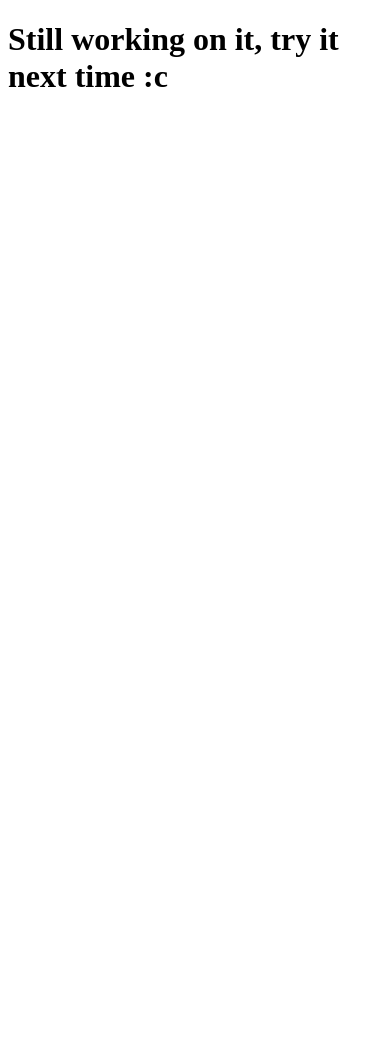
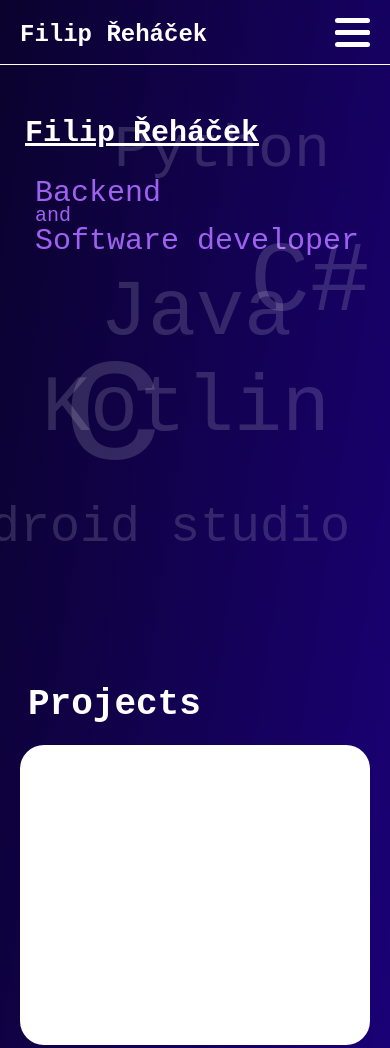
Before and after one commit to FOFOLA1/FOFOLA1.github.io, a website: page index.html in a window 390 px wide. Shown: the top 1048 px of the page. Before the commit the page ends 844 px from the top, so only its background shows below. Drawn offline with Linux system fonts and the light colour scheme.

Commit message:
hope it works

```diff
--- a/index.html
+++ b/index.html
@@ -1,11 +1,107 @@
+<!--
+    XL: > 1280px
+    MD: > 768px
+    SM: DEFAULT !
+-->
 <!DOCTYPE html>
 <html lang="en">
 <head>
     <meta charset="UTF-8">
     <meta name="viewport" content="width=device-width, initial-scale=1.0">
-    <title>FOFOLA_1´s page</title>
+    <link rel="stylesheet" href="output.css">
+    <title>Filip Řeháček</title>
 </head>
-<body>
-    <h1>Still working on it, try it next time :c</h1>
+<body class="font-kode bg-gradient-to-br from-bg1 to-bg2 text-white">
+
+
+    <nav class="flex items-center justify-between flex-row px-[calc(100vw/2-750px)] md:h-[50px] lg:h-[50px] h-[60px] mt-[5px] border-b-white border-b">
+        <a href=""><h1 class="text-2xl font-bold px-5">Filip Řeháček</h1></a>
+        <!--
+        <ul>
+            <li><a href="#"><img src="img/gh.webp" alt="Github"></a></li>
+            <li><a href="#"><img src="img/in.webp" alt="Linkedin"></a></li>
+            <li><a href="#"><img src="img/dc.webp" alt="Discord"></a></li>
+        </ul>
+        -->
+
+        <!-- Hamburger -->
+        <div class="inline md:hidden xl:hidden px-5 mt-[-5px]">
+            <input type="checkbox" id="checkbox3" class="checkbox3 visuallyHidden">
+            <label for="checkbox3">
+                <div class="hamburger hamburger3">
+                    <span class="bar bar1"></span>
+                    <span class="bar bar2"></span>
+                    <span class="bar bar3"></span>
+                    <span class="bar bar4"></span>
+                </div>
+            </label>
+        </div>
+
+
+        <ul class="hidden items-center flex-row justify-between px-5 md:flex xl:flex">
+            <li><a href="#"><div><span>Projects</span></div></a></li>
+            <li><a href="#"><div><span>About</span></div></a></li>
+            <li><a href="#"><div><span>Contact</span></div></a></li>
+        </ul>
+    </nav>
+    <main class="px-[calc(100%/2-730px)] h-[2500px]">
+        <div class="xl:h-[913px] md:h-[600px] h-[500px] relative mx-5">
+            <h1 class="font-kode xl:pt-[130px] xl:text-7xl font-bold underline inline-block
+                pt-[50px] md:text-5xl text-3xl pl-[5px]">Filip Řeháček</h1>
+
+            <div>
+                <p class="xl:text-[70px] md:text-[40px] text-[30px] text-purp block mt-[20px] xl:pl-[10px] font-medium pl-[15px]">Backend</p>
+                <p class="xl:text-[30px] md:text-[20px] text-[20px] text-purp block md:mt-[-20px] xl:mt-[-25px] mt-[-15px] xl:pl-[10px] pl-[15px]">and</p>
+                <p class="xl:text-[70px] md:text-[40px] text-[30px] text-purp block md:mt-[-8px] xl:mt-[-8px] mt-[-10px] xl:pl-[10px] font-medium pl-[15px] leading-10 md:leading-none xl:leading-none">Software developer</p>
+            </div>
+            <span
+                class="bg-text xl:text-[160px] xl:top-0 xl:right-14 xl:text-right
+                    md:text-[120px] md:left-72 md:text-left md:top-52
+                    text-[60px] right-10 text-right top-10"
+                style="animation-delay: 3s;">Python</span>
+            <span
+                class="bg-text xl:text-[250px] xl:right-0 xl:top-40
+                    md:text-[180px] md:right-5 md:top-0
+                    text-[100px] right-0 top-36"
+                style="animation-delay: 0s;">C#</span>
+            <span
+                class="bg-text xl:text-[170px] xl:right-0 xl:bottom-24
+                    md:text-[80px] md:right-60 md:bottom-32
+                    text-[80px] right-10 bottom-24"
+                style="animation-delay: 15s;">Kotlin</span>
+            <span
+                class="bg-text xl:text-[310px] xl:right-72 xl:bottom-52 xl:text-right
+                    md:text-[200px] md:left-10 md:bottom-24
+                    text-[180px] left-10 bottom-5"
+                style="animation-delay: 9s;">c</span>
+            <span
+                class="bg-text xl:text-[230px] xl:left-8 xl:bottom-52
+                    md:text-[100px] md:left-[450px] md:bottom-8
+                    text-[80px] left-20 bottom-48"
+                style="animation-delay: 12s;">Java</span>
+            <span
+                class="bg-text xl:text-[100px] xl:left-5 xl:bottom-5 xl:text-left
+                    md:text-[50px] md:left-20 md:bottom-0 md:text-left
+                    text-[50px] bottom-0 right-5 text-right"
+                style="animation-delay: 6s;">Android studio</span>
+        </div>
+        <div class="mx-5">
+            <h2 class="font-semibold lg:text-6xl text-4xl mt-[100px] text-start md:max-xl:py-10 py-5 px-2">Projects</h2>
+            <div class="grid grid-flow-row  gap-5 auto-cols-max xl:grid-cols-3 md:grid-cols-2 grid-cols-1 auto-rows-auto">
+                <div class="bg-white rounded-3xl h-[300px]">
+
+                </div>
+                <div class="bg-white h-[300px] rounded-3xl"></div>
+                <div class="bg-white h-[300px] rounded-3xl"></div>
+                <div class="bg-white h-[300px] rounded-3xl"></div>
+                <div class="bg-white h-[300px] rounded-3xl"></div>
+                <div class="bg-white h-[300px] rounded-3xl"></div>
+            </div>
+        </div>
+    </main>
+
+    <footer>
+
+    </footer>
 </body>
 </html>
--- /dev/null
+++ b/input.css
@@ -0,0 +1,156 @@
+@tailwind base;
+@tailwind components;
+@tailwind utilities;
+
+/* Local
+@font-face {
+    font-family: 'Kode Mono';
+    font-style: normal;
+    font-weight: 400 700;
+    font-display: swap;
+    src: url("font/A2BYn5pb0QgtVEPFnlYOk4Lwa5I.woff2") format('woff2');
+    unicode-range: U+0100-02BA, U+02BD-02C5, U+02C7-02CC, U+02CE-02D7, U+02DD-02FF, U+0304, U+0308, U+0329, U+1D00-1DBF, U+1E00-1E9F, U+1EF2-1EFF, U+2020, U+20A0-20AB, U+20AD-20C0, U+2113, U+2C60-2C7F, U+A720-A7FF;
+    }
+
+@font-face {
+    font-family: 'Kode Mono';
+    font-style: normal;
+    font-weight: 400 700;
+    font-display: swap;
+    src: url("font/A2BYn5pb0QgtVEPFnlYOnYLw.woff2") format('woff2');
+    unicode-range: U+0000-00FF, U+0131, U+0152-0153, U+02BB-02BC, U+02C6, U+02DA, U+02DC, U+0304, U+0308, U+0329, U+2000-206F, U+20AC, U+2122, U+2191, U+2193, U+2212, U+2215, U+FEFF, U+FFFD;
+    }
+*/
+
+
+
+nav ul li a div {
+    @apply
+        w-[130px]
+        h-[45px]
+        mt-[5px]
+        text-center
+        text-[20px]
+        table-cell
+        align-middle
+        ease-linear
+        duration-200
+        pt-2
+        font-medium;
+}
+
+nav ul li a:hover div {
+    @apply text-[21px];
+    transition: ease-in-out all 0.2s;
+}
+
+nav ul {
+    @apply
+        flex
+        items-center
+        flex-row
+        justify-between;
+}
+
+nav ul li a img {
+    @apply
+        w-auto
+        h-[20px]
+        mx-3;
+}
+
+.bg-text {
+    @apply
+        text-white
+        opacity-15
+        text-nowrap
+        absolute
+        duration-100
+        font-light;
+    animation: pulsing 5s infinite ease-in-out alternate;
+}
+
+@keyframes pulsing {
+    0% {
+        @apply opacity-15;
+    }
+    100% {
+        @apply opacity-15;
+    }
+}
+
+/* HAMBURGER */
+.visuallyHidden {
+    position: absolute;
+    overflow: hidden;
+    clip: rect(0 0 0 0);
+    height: 1px; width: 1px;
+    margin: -1px; padding: 0; border: 0;
+}
+
+.hamburger {
+    margin: 0 auto;
+    width: 35px;
+    height: 30px;
+    position: relative;
+}
+
+.hamburger .bar {
+    padding: 0;
+    width: 35px;
+    height: 5px;
+    background-color: white;
+    display: block;
+    border-radius: 5px;
+    transition: all 0.4s ease-in-out;
+    position: absolute;
+}
+
+.bar1 {
+    top: 1px;
+}
+
+.bar2,
+.bar3 {
+    top: 13px;
+}
+
+.bar3 {
+    right: 0;
+}
+
+.bar4 {
+    bottom: 0;
+}
+
+.hamburger3 .bar1 {
+    transform-origin: 5%;
+}
+
+.hamburger3 .bar4 {
+    transform-origin: 5%;
+}
+
+.checkbox3:checked + label > .hamburger3 > .bar1{
+    transform: rotate(45deg);
+    height: 3px;
+    width: 42px;
+}
+
+.checkbox3:checked + label > .hamburger3 > .bar3{
+    transform: rotate(45deg);
+    height: 3px;
+    background-color: transparent;
+}
+
+.checkbox3:checked + label > .hamburger3 > .bar2{
+    transform: rotate(-45deg);
+    height: 3px;
+    background-color: transparent;
+}
+
+.checkbox3:checked + label > .hamburger3 > .bar4{
+    transform: rotate(-45deg);
+    height: 3px;
+    width: 42px;
+}
--- /dev/null
+++ b/tailwind.config.js
@@ -0,0 +1,23 @@
+/** @type {import('tailwindcss').Config} */
+module.exports = {
+  content: ["./**/*.html"],
+  theme: {
+    extend: {
+      colors: {
+        "bg1": "#0B022D",
+        "bg2": "#200094",
+        "purp": "#9f62f0"
+      },
+      fontFamily: {
+        kode: ['Kode Mono', 'monospace'],
+      }
+    },
+    screens: {
+      'md': '768px',
+      // => @media (min-width: 768px) { ... }
+      'xl': '1280px',
+      // => @media (min-width: 1280px) { ... }
+    }
+  },
+  plugins: [],
+}
```
Also changed, not shown: package.json (added, +25 -0 lines), font/A2BYn5pb0QgtVEPFnlYOk4Lwa5I.woff2 (added), font/A2BYn5pb0QgtVEPFnlYOnYLw.woff2 (added), img/dc.webp (added), img/gh.webp (added), img/in.webp (added), output.css (added), 1 other file.
